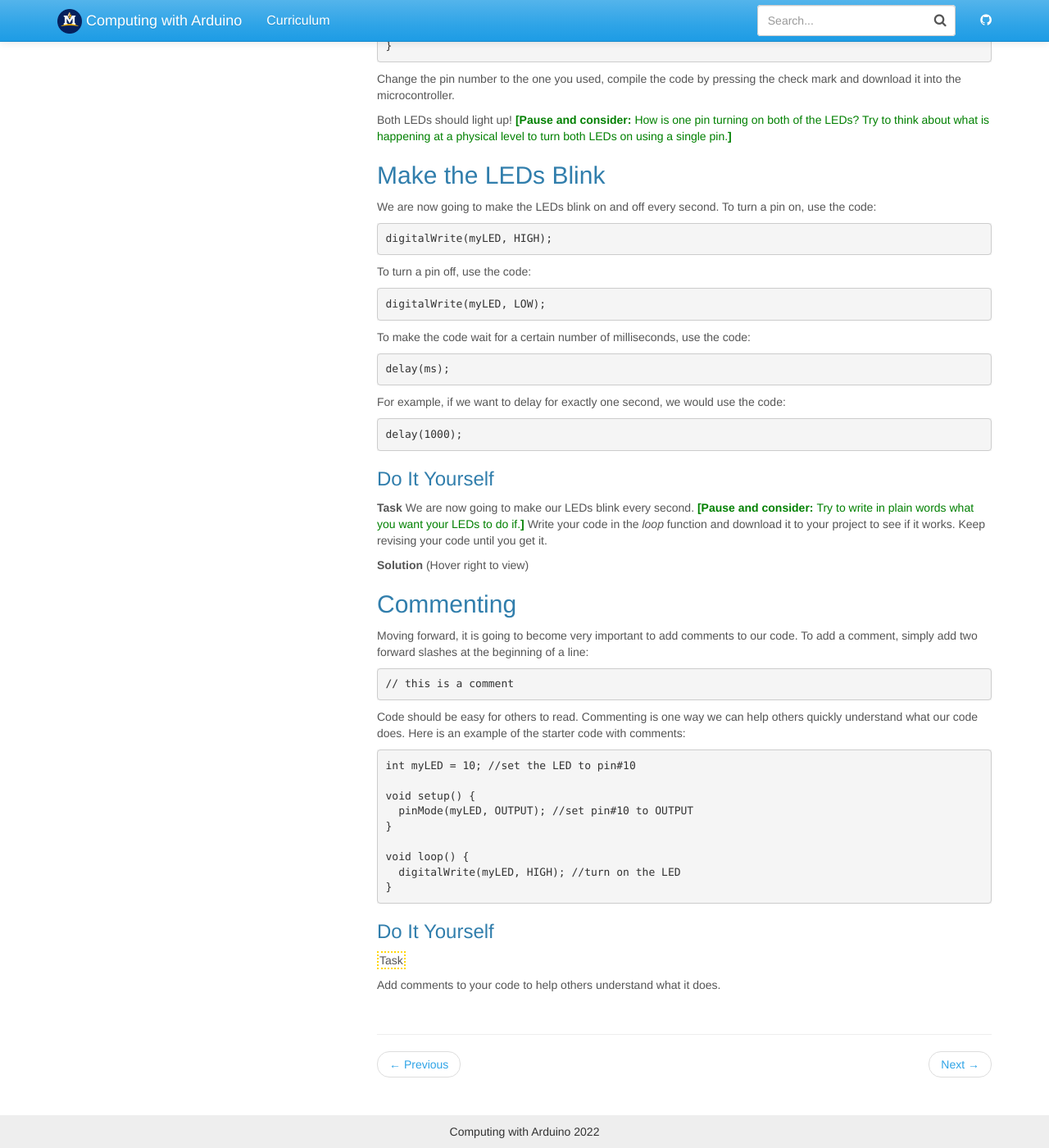
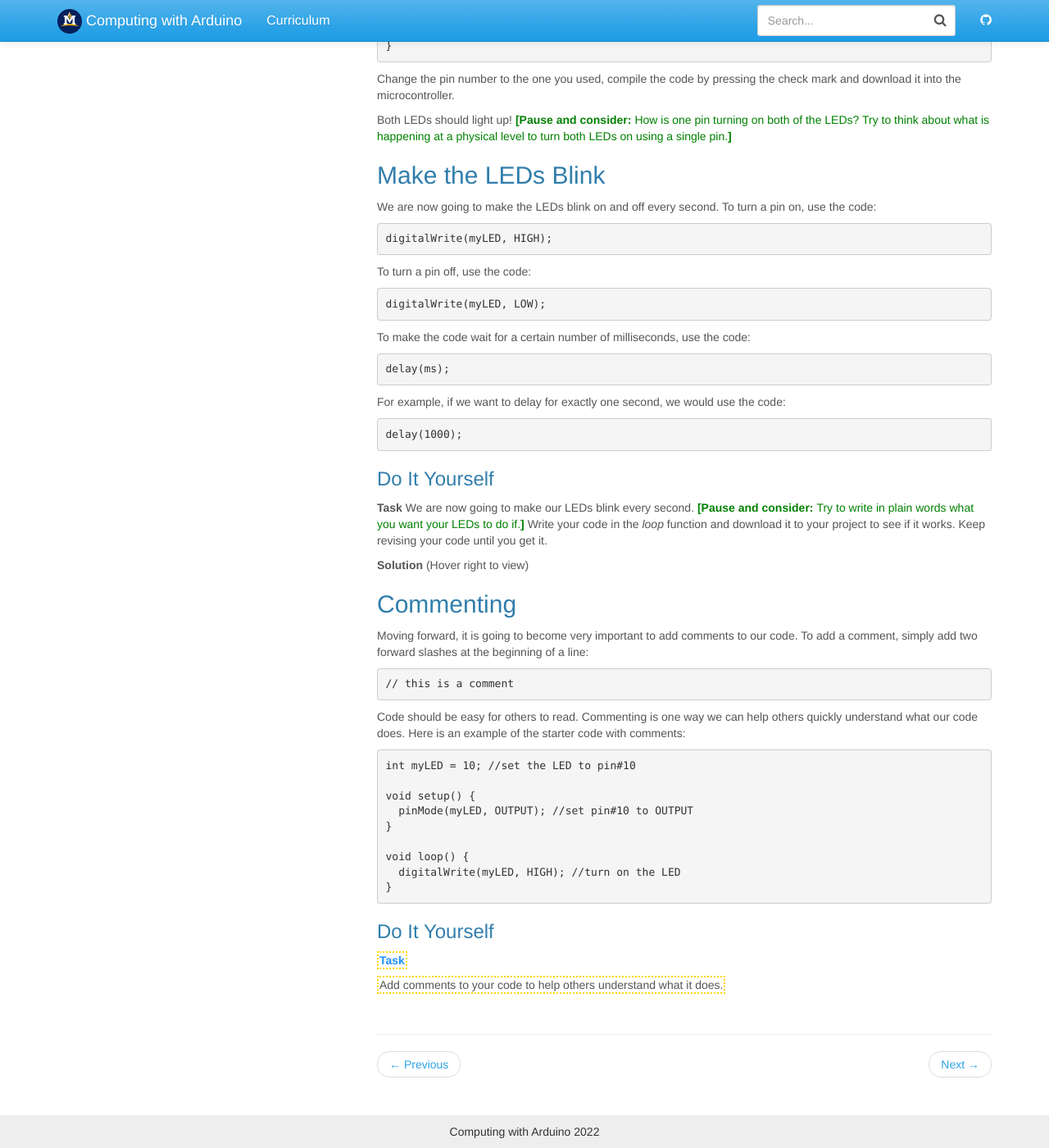
Before and after one commit to jake-chipps/friendometer, a Jekyll site: the page built from _docs/lessons/1-2.md, in a window 1280 px wide and 1400 px high, scrolled down 2118 px. Shown: the whole window at 82% size. Built offline with Jekyll 4.4.1, drawn with Linux system fonts in a browser that asks for light colours.

Commit message:
add content

```diff
--- a/_docs/lessons/1-2.md
+++ b/_docs/lessons/1-2.md
@@ -118,4 +118,4 @@ void loop() {
 ### Do It Yourself
 <span class="task-header">Task</span>
 
-Add comments to your code to help others understand what it does.
+<span class="task">Add comments to your code to help others understand what it does.</span>
--- a/assets/css/main.scss
+++ b/assets/css/main.scss
@@ -84,4 +84,15 @@
   border-color: Gold;
   border-style: dotted;
   margin: 0;
+  font-weight: bold;
+  color: DodgerBlue;
 }
+
+.task {
+  width: 800px;
+  padding: 1px;
+  border: 2px;
+  border-color: Gold;
+  border-style: dotted;
+  margin: 0;
+}
```
